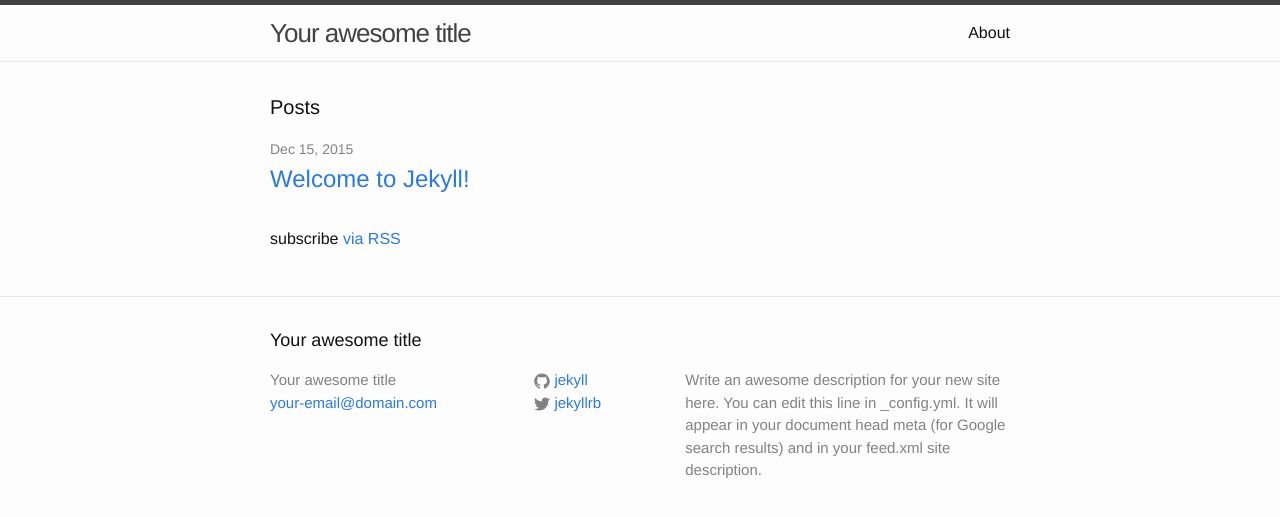
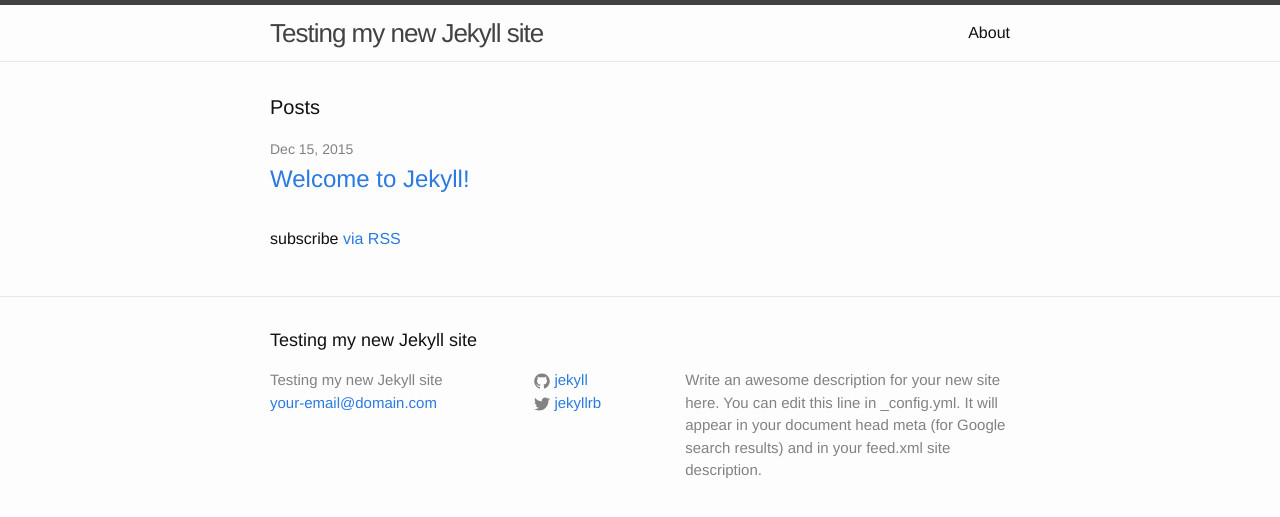
Before and after one commit to benjaminrust/benjaminrust.github.io, a Jekyll site: the page built from index.html, in a window 1280 px wide. Shown: the top 517 px of the page. Built offline with Jekyll 4.4.1, drawn with Linux system fonts in a browser that asks for light colours.

Commit message:
Update _config.yml

```diff
--- a/_config.yml
+++ b/_config.yml
@@ -1,5 +1,5 @@
 # Site settings
-title: Your awesome title
+title: Testing my new Jekyll site
 email: your-email@domain.com
 description: > # this means to ignore newlines until "baseurl:"
   Write an awesome description for your new site here. You can edit this
```
